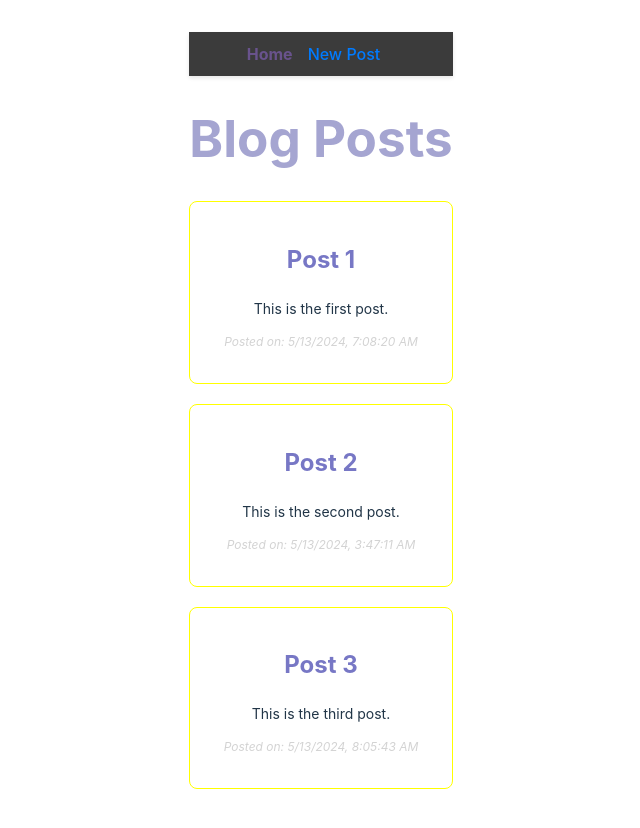
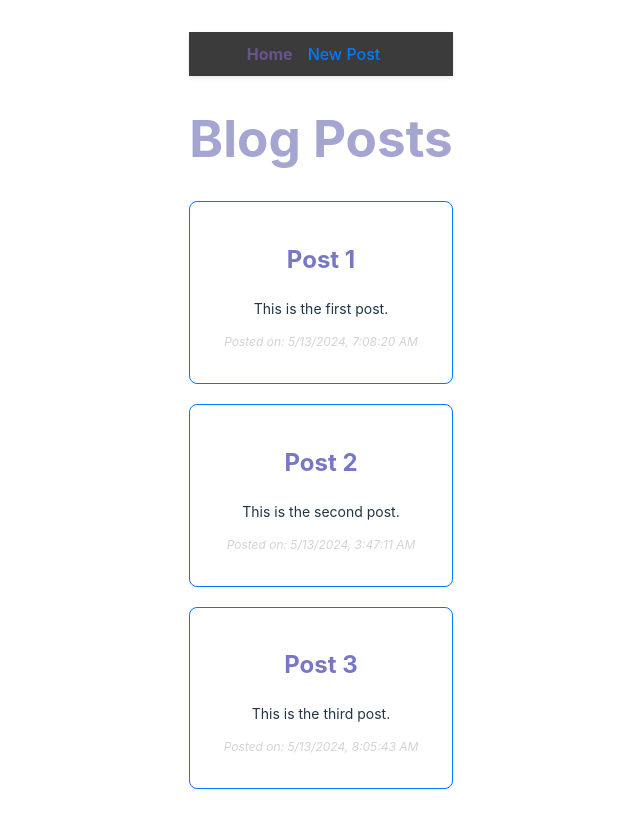
Before and after one commit to BrettRussell96/reactBlogPage, a React (Vite) app: page / in a window 1280 px wide. Shown: the top 828 px of the page, without its empty margins (319-959 px from the left). Built offline with nearby package versions, Linux system fonts and the light colour scheme.

Commit message:
testing commit on new file path

```diff
--- a/src/styles/PostDisplay.css
+++ b/src/styles/PostDisplay.css
@@ -1,5 +1,5 @@
 .post {
-    border: 1px solid yellow;
+    border: 1px solid rgb(0, 119, 255);
     padding: 20px;
     margin-bottom: 20px;
     border-radius: 8px;
```
Also changed, not shown: 1 other file (tests, documents, lock files or other folders).
